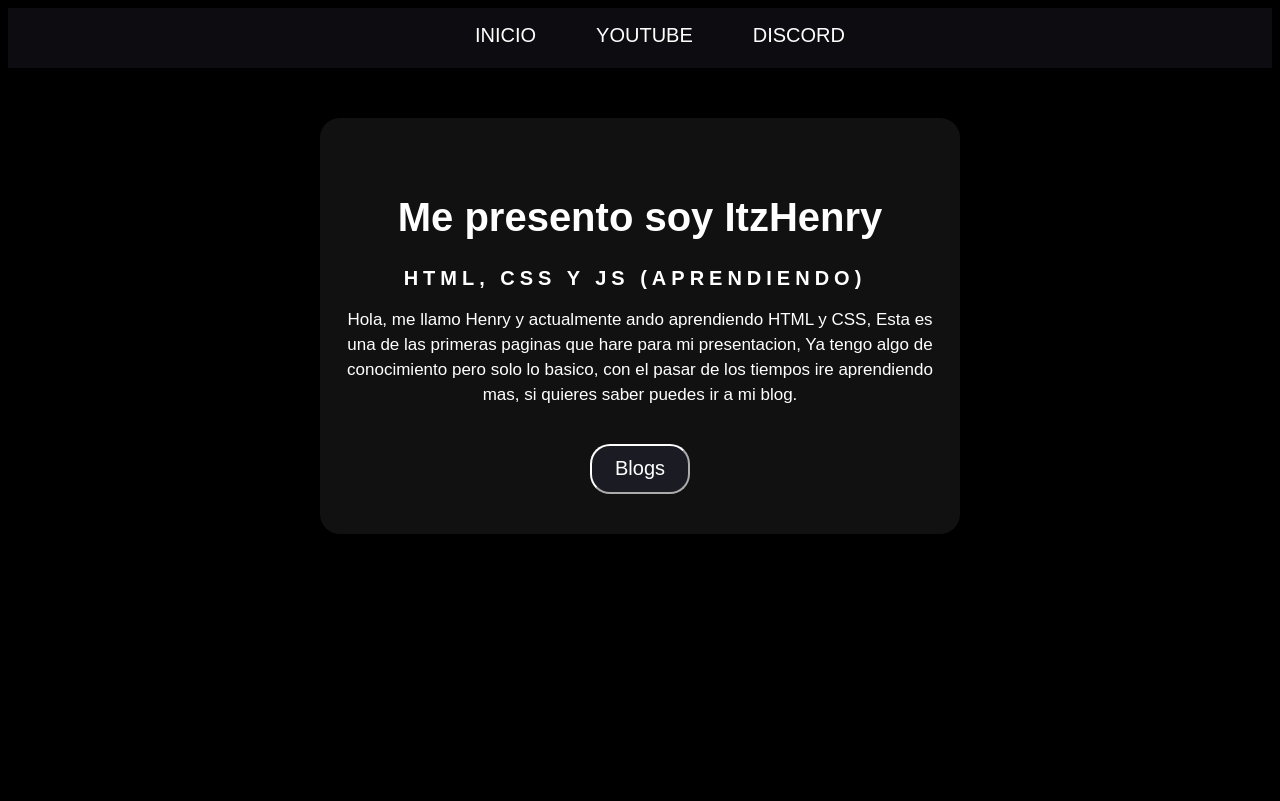
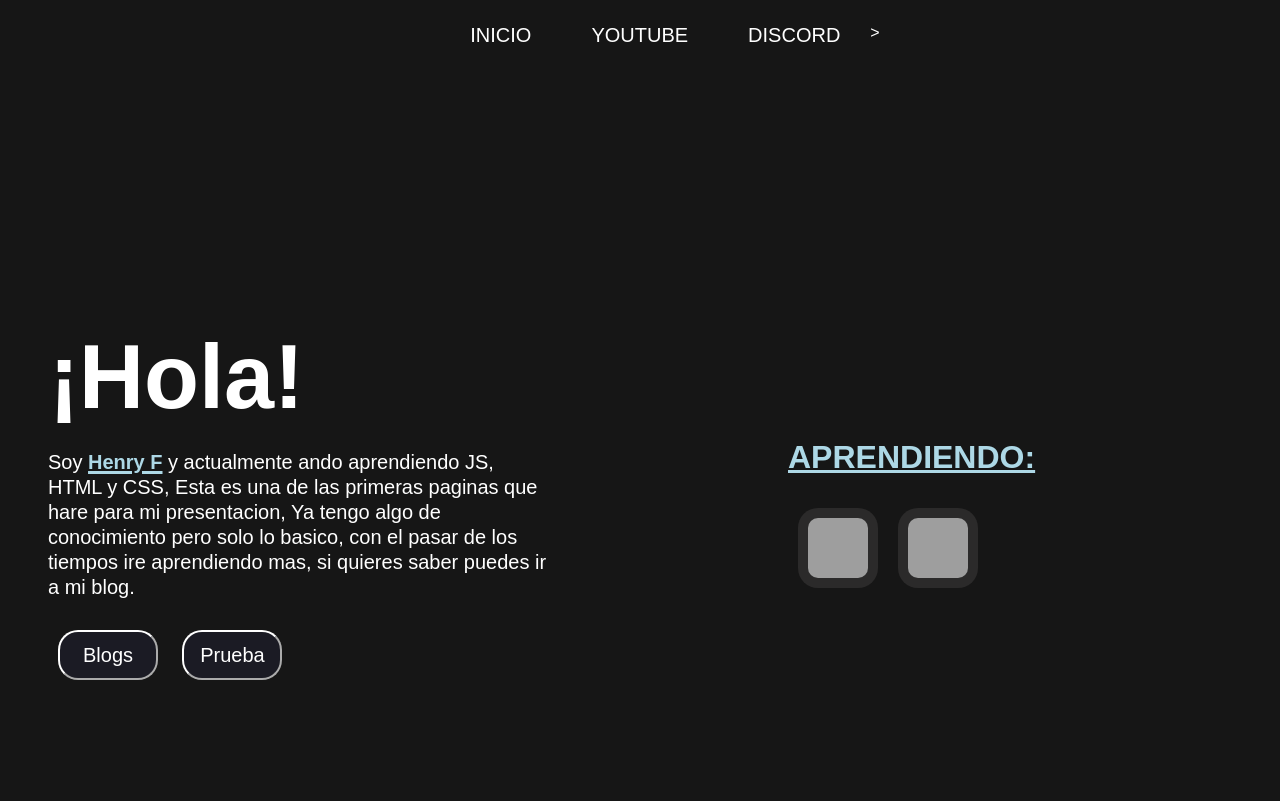
Before and after one commit to ItzHenry1/itzhenry1.github.io, a website: page index.html in a window 1280 px wide. Drawn offline with Linux system fonts and the light colour scheme; grey boxes are pictures that could not be loaded.

Commit message:
Nuevos cambios al diseño de la pagina principal

```diff
--- a/blogs/aprendiendo/styles.css
+++ b/blogs/aprendiendo/styles.css
@@ -1,5 +1,5 @@
 body {
-    background: black;
+    background: rgb(22, 22, 22);
     font-family: arial;
     color: white;
 }
@@ -10,7 +10,6 @@ body {
     text-transform: uppercase;
     text-align: center;
     width: auto;
-    background: rgb(12, 12, 17);
     text-decoration: none;
 
 }
--- a/blogs/styles.css
+++ b/blogs/styles.css
@@ -1,5 +1,5 @@
 body {
-    background: black;
+    background: rgb(22, 22, 22);
     font-family: sans-serif;
     color: white;
 }
@@ -11,7 +11,6 @@ body {
     text-transform: uppercase;
     text-align: center;
     width: auto;
-    background: rgb(12, 12, 17);
     text-decoration: none;
 
 }
--- a/index.html
+++ b/index.html
@@ -12,16 +12,26 @@
         <ul class="lista">
             <li><a class="links" href="https://itzhenry.is-a.dev/">Inicio</a></li>
             <li><a class="links" href="https://youtube.com/ItzDoubted">YouTube</a></li>
-        <li><a class="links">Discord</a></li>
+            <li><a class="links">Discord</a></li>>
         </ul>
     </nav>
         </div>
+    <div class="contenedor">
     <div class="card">
-        <h1 class="h1-separado">Me presento soy ItzHenry</h1>
-        <h2 class="h2-clase">HTML, CSS y JS (Aprendiendo)</h2>
-        <p class="p-separado">Hola, me llamo Henry y actualmente ando aprendiendo HTML y CSS, Esta es una de las primeras paginas que hare para mi presentacion, Ya tengo algo de conocimiento pero solo lo basico, con el pasar de los tiempos ire aprendiendo mas, si quieres saber puedes ir a mi blog.</p>
+        <h1 class="h1-titulo linea">¡Hola!</h1>
+        <p class="linea">Soy <span class="resaltado">Henry F</span> y actualmente ando aprendiendo JS, HTML y CSS, Esta es una de las primeras paginas que hare para mi presentacion, Ya tengo algo de conocimiento pero solo lo basico, con el pasar de los tiempos ire aprendiendo mas, si quieres saber puedes ir a mi blog.</p>
+        <button class="boton linea" onclick="location.href='blogs/'">Blogs</button>
+        <button class="boton linea" onclick="location.href='https:/\/\youtube.com'">Prueba</button>
 
-        <button class="boton" onclick="location.href='blogs/'">Blogs</button>
+    </div>
+
+    <div class="techcontainer">
+        <h1 class="resaltado">APRENDIENDO:</h1>
+        <div id="technologies">
+        <img class="techimage" src="https://upload.wikimedia.org/wikipedia/commons/thumb/3/38/HTML5_Badge.svg/2048px-HTML5_Badge.svg.png">
+        <img class="techimage" src="https://upload.wikimedia.org/wikipedia/commons/thumb/6/62/CSS3_logo.svg/2048px-CSS3_logo.svg.png">
+    </div>
+    </div>
 </div>
 </body>
 </html>
--- a/style.css
+++ b/style.css
@@ -1,18 +1,54 @@
 body {
-    background: black;
+    background: rgb(22, 22, 22);
     font-family: sans-serif;
     color: white;
 }
 
+/* Contenedores */
+
+.contenedor {
+    display: flex;
+    margin-top: 150px;
+    align-items: center;
+}
+
+#technologies {
+    display: flex;
+    align-items: center;
+}
+
+.techimage {
+    background-color: rgb(43, 42, 42);
+    border-radius: 20px;
+    margin: 10px;
+    height: 60px;
+    width: 60px;
+    padding: 10px;
+}
+
+.resaltado {
+    color: lightblue;
+    text-decoration: underline;
+    text-decoration-color: lightblue;
+    font-weight: bold;
+    text-decoration-thickness: 3px;
+}
+
 .card {
-    background: rgb(18, 17, 17);
-    text-align: center;
-    width: 600px;
+    text-align: left;
+    width: 500px;
     height: auto;
-    margin: auto;
+    margin: 20px;
     border-radius: 20px;
-    margin-top: 50px;
     padding: 20px;
+}
+
+.techcontainer {
+    margin: 200px;
+}
+
+.linea {
+    display: inline-block;
 }
 
 .boton {
@@ -20,7 +56,7 @@ body {
     background-color: rgb(27, 27, 36);
     border-radius: 20px;
     border-color: white;
-    margin: 20px;
+    margin: 10px;
     height: 50px;
     width: 100px;
     color: white;
@@ -28,7 +64,6 @@ body {
 }
 
 .h1-separado {
-    padding-top: 30px;
     font-size: 40px;
 }
 
@@ -37,7 +72,6 @@ body {
     text-transform: uppercase;
     text-align: center;
     width: auto;
-    background: rgb(12, 12, 17);
     text-decoration: none;
 
 }
@@ -47,6 +81,9 @@ body {
     display: inline-flex;
 }
 
+
+/* Textos */
+
 .links {
     color: white;
     text-decoration: none;
@@ -55,10 +92,10 @@ body {
     font-size: 20px;
 }
 
-.p-separado {
-    text-align: justify center;
+p {
+    text-align: left;
     line-height: 25px;
-    font-size: 17px;
+    font-size: 20px;
 }
 
 .h2-clase {
@@ -66,5 +103,9 @@ body {
     text-transform: uppercase;
     letter-spacing: 5px;
     font-family: sans-serif;
-    padding-right: 10px;
 }
+
+.h1-titulo {
+    font-size: 90px;
+    margin: 1px;
+}
```
Also changed, not shown: blogs/aprendiendo/index.html (+1 -0 lines). Lines whose indentation alone changed are shown as unchanged.
